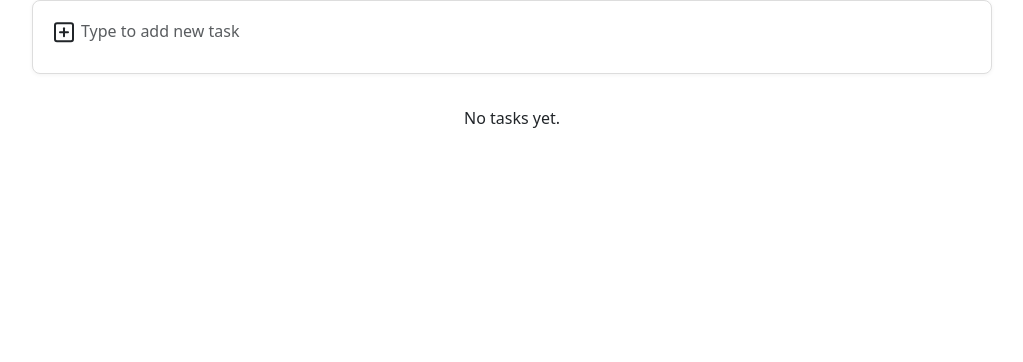
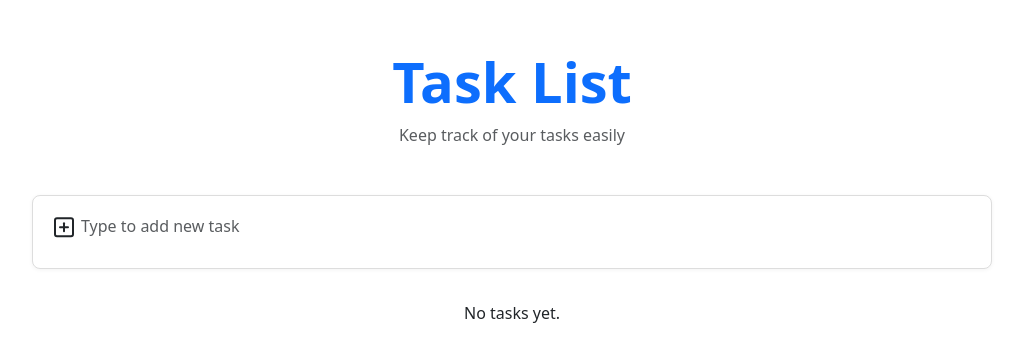
Before and after one commit to ArturoMetalhead/Basic-Task-List, a Django app: page / in a window 1280 px wide. Shown: the top 362 px of the page, without its empty margins (128-1151 px from the left). Run offline with Django 5.2, Linux system fonts and the light colour scheme; data that the repository does not hold is empty; some libraries are stand-ins or nearby versions.

Commit message:
refactor: more margin top and slogan

```diff
--- a/TaskList/TaskListApp/templates/TaskListApp/home.html
+++ b/TaskList/TaskListApp/templates/TaskListApp/home.html
@@ -7,9 +7,12 @@
 
 {% block content %}
 
+<div class="text-center mt-5 mb-4">
+  <h1 class="display-4 fw-bold" style="color: #0d6efd;">Task List</h1>
+  <p class="text-muted">Keep track of your tasks easily</p>
+</div>
 
-
-<div class="d-flex justify-content-center">
+<div class="d-flex justify-content-center mt-5">
   <div style="width: 100%; max-width: 960px;">
 
     <form id="taskForm" method="post" action="{% url 'add_task' %}" class="task-box mb-4">
```
